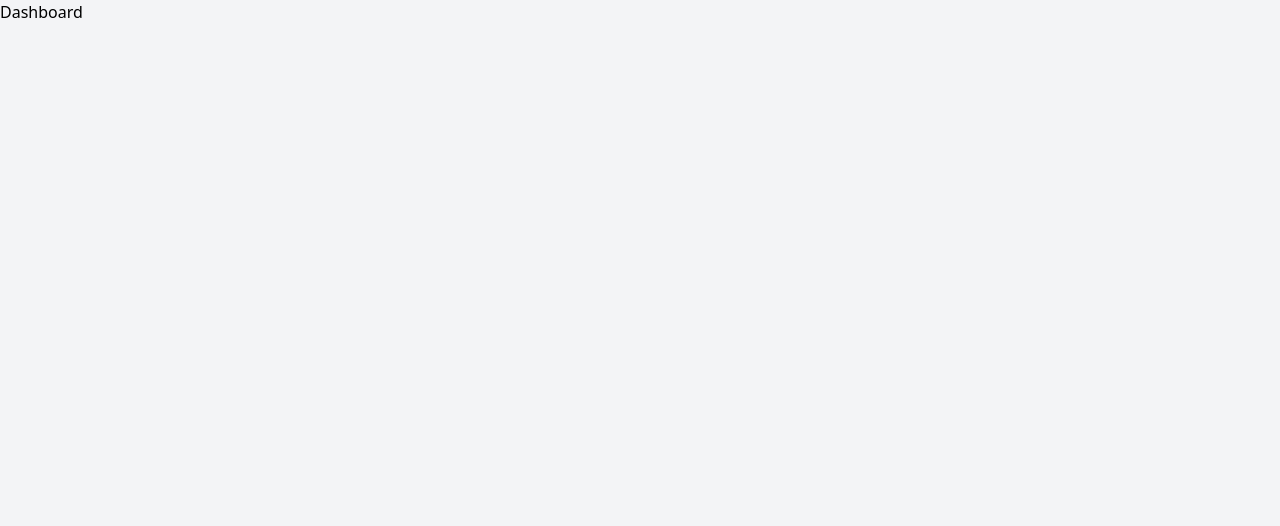
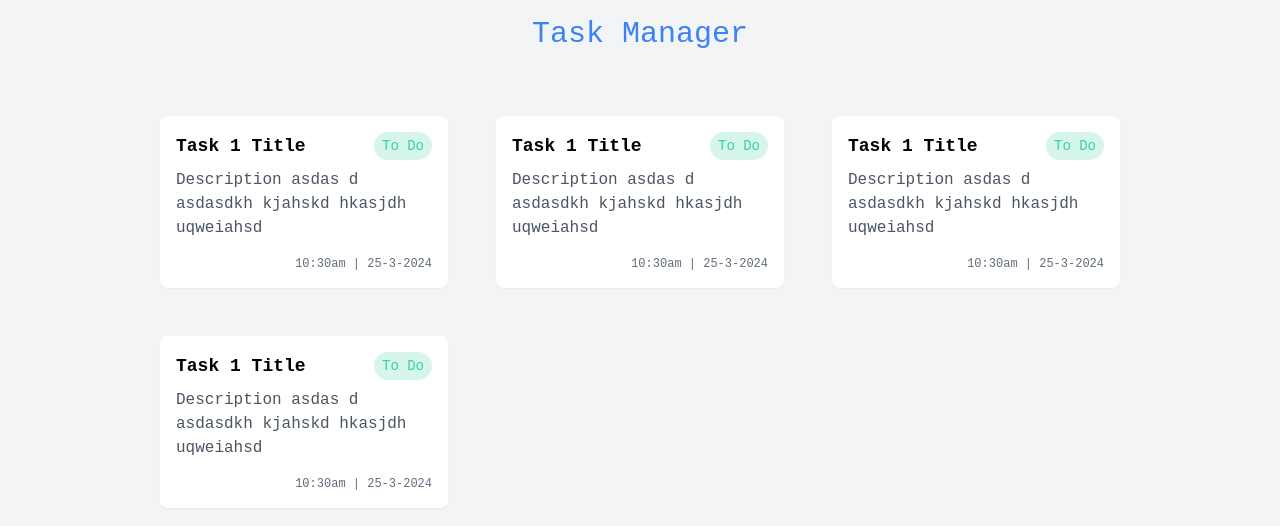
Before and after one commit to m1her/Task-Management-App, a React (Create React App) app: page /dashboard in a window 1280 px wide. Shown: the top 526 px of the page. Built offline with nearby package versions, Linux system fonts and the light colour scheme.

Commit message:
starting with the main page

```diff
--- /dev/null
+++ b/src/Components/Task/index.tsx
@@ -0,0 +1,36 @@
+import React from "react";
+
+export const Task = () => {
+
+  return (
+    <div className="bg-white rounded-lg shadow-sm p-4 relative overflow-hidden">
+      {/* <div
+        className="absolute rounded-lg -top-1 -left-1 shadow-[0_10px_0_10px_rgba(0,0,0,0.5)] w-full h-full bg-gray-900/40
+      after:absolute after:z-50 after:h-1 after:w-[140%] after:border-t after:border-[#EF4444] after:top-1/2 after:translate-y-1/2 after:left-1/2 after:-translate-x-1/2 after:rotate-[155.5deg]
+      "
+      ></div> */}
+      {/* <svg
+        className="absolute w-full left-0 bottom-0 fill-[#FBBF24]/30"
+        xmlns="http://www.w3.org/2000/svg"
+        viewBox="0 0 1440 320"
+      >
+        <path
+          fillOpacity="1"
+          d="M0,128L60,138.7C120,149,240,171,360,170.7C480,171,600,149,720,160C840,171,960,213,1080,213.3C1200,213,1320,171,1380,149.3L1440,128L1440,320L1380,320C1320,320,1200,320,1080,320C960,320,840,320,720,320C600,320,480,320,360,320C240,320,120,320,60,320L0,320Z"
+        ></path>
+      </svg> */}
+      <div className="flex justify-between">
+        <div className="text-black text-lg font-semibold">Task 1 Title</div>
+        <div className="text-[#34D399] bg-[#34D399]/20 flex justify-center items-center px-2 rounded-full text-sm font-medium">
+          To Do
+        </div>
+      </div>
+      <div className="font-light mt-2 text-[#4B5563]">
+        Description asdas d asdasdkh kjahskd hkasjdh uqweiahsd
+      </div>
+      <div className="text-xs mt-4 text-[#616c7c] text-end">
+        10:30am | 25-3-2024
+      </div>
+    </div>
+  );
+};
--- a/src/Pages/Dashboard/index.tsx
+++ b/src/Pages/Dashboard/index.tsx
@@ -1,7 +1,18 @@
-import React from 'react'
+import React from "react";
+import { Task } from "../../Components/Task";
 
 export const Dashboard = () => {
   return (
-    <div>Dashboard</div>
-  )
-}
+    <div>
+      <nav className="text-[#3B82F6] text-3xl font-light p-4 text-center ">
+        Task Manager
+      </nav>
+      <div className="grid grid-cols-3 py-12 px-40 gap-12">
+        <Task />
+        <Task />
+        <Task />
+        <Task />
+      </div>
+    </div>
+  );
+};
--- a/src/index.css
+++ b/src/index.css
@@ -3,8 +3,11 @@
 @tailwind utilities;
 
 
+@import url('https://fonts.googleapis.com/css2?family=Reddit+Mono:wght@200..900&display=swap');
+
 body {
   background: #F3F4F6;
+  font-family: "Reddit Mono", monospace;
 }
 
 .center {
```
